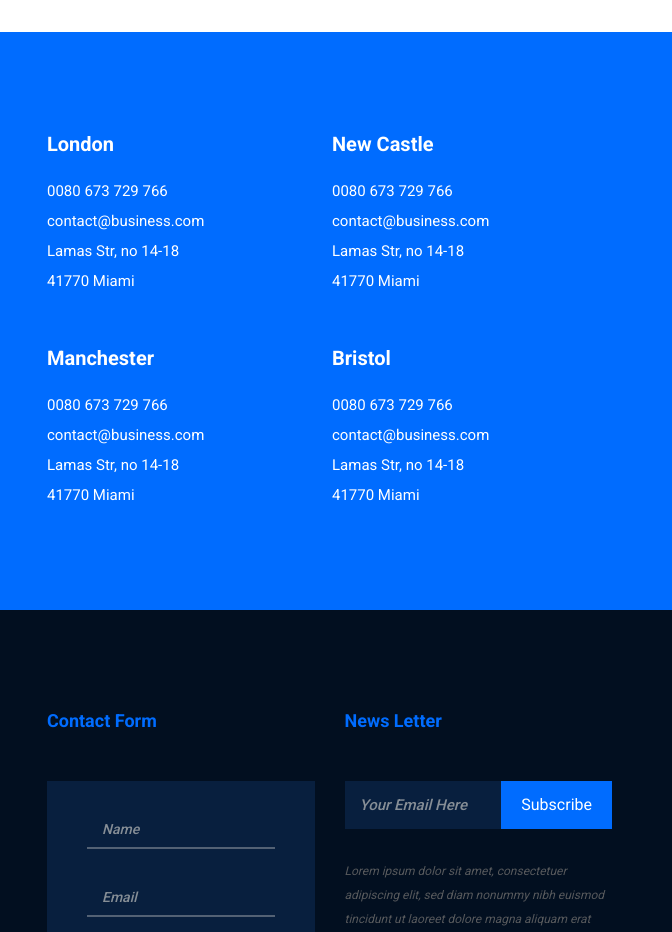
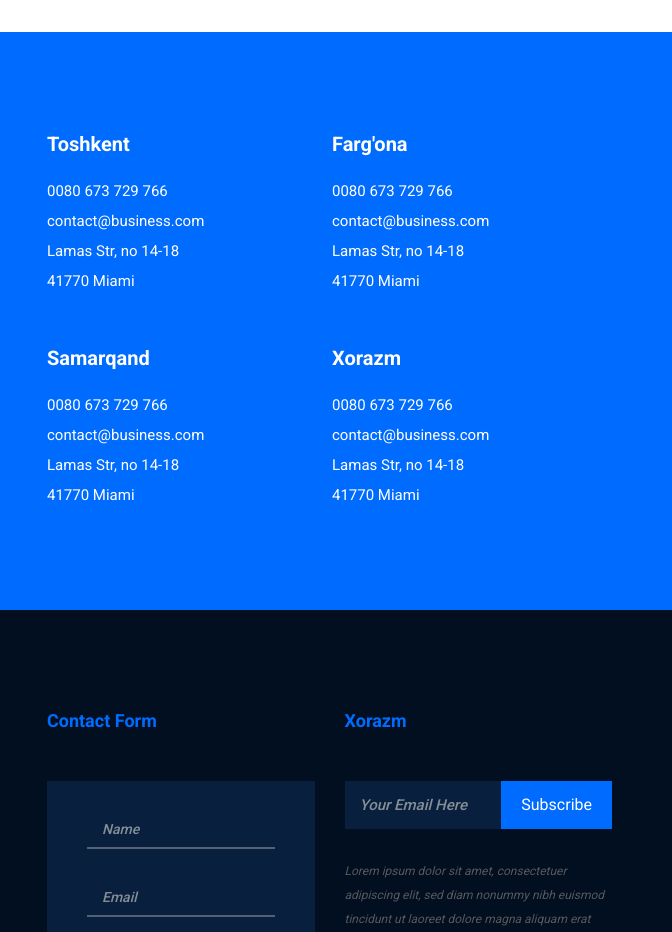
Before and after one commit to MuhtorTorayev/Klinika, a plain HTML site: page index.html in a window 1280 px wide. Shown: the part 4000-4932 px from the top of the page, 608-1280 px from the left. Drawn offline with Linux system fonts and the light colour scheme; files whose address does not match are found by name.

Commit message:
third commit

```diff
--- a/index.html
+++ b/index.html
@@ -506,28 +506,28 @@
                         <!-- Single Emergency Helpline -->
                         <div class="col-12 col-sm-6">
                             <div class="single-emergency-helpline mb-50">
-                                <h5>London</h5>
+                                <h5>Toshkent</h5>
                                 <p>0080 673 729 766 <br> contact@business.com <br> Lamas Str, no 14-18 <br> 41770 Miami</p>
                             </div>
                         </div>
                         <!-- Single Emergency Helpline -->
                         <div class="col-12 col-sm-6">
                             <div class="single-emergency-helpline mb-50">
-                                <h5>New Castle</h5>
+                                <h5>Farg'ona</h5>
                                 <p>0080 673 729 766 <br> contact@business.com <br> Lamas Str, no 14-18 <br> 41770 Miami</p>
                             </div>
                         </div>
                         <!-- Single Emergency Helpline -->
                         <div class="col-12 col-sm-6">
                             <div class="single-emergency-helpline mb-50">
-                                <h5>Manchester</h5>
+                                <h5>Samarqand</h5>
                                 <p>0080 673 729 766 <br> contact@business.com <br> Lamas Str, no 14-18 <br> 41770 Miami</p>
                             </div>
                         </div>
                         <!-- Single Emergency Helpline -->
                         <div class="col-12 col-sm-6">
                             <div class="single-emergency-helpline mb-50">
-                                <h5>Bristol</h5>
+                                <h5>Xorazm</h5>
                                 <p>0080 673 729 766 <br> contact@business.com <br> Lamas Str, no 14-18 <br> 41770 Miami</p>
                             </div>
                         </div>
@@ -619,7 +619,7 @@
                     <div class="col-12 col-sm-6 col-xl-3">
                         <div class="footer-widget-area">
                             <div class="widget-title">
-                                <h6>News Letter</h6>
+                                <h6>Xorazm</h6>
                             </div>
 
                             <div class="footer-newsletter-area">
```
